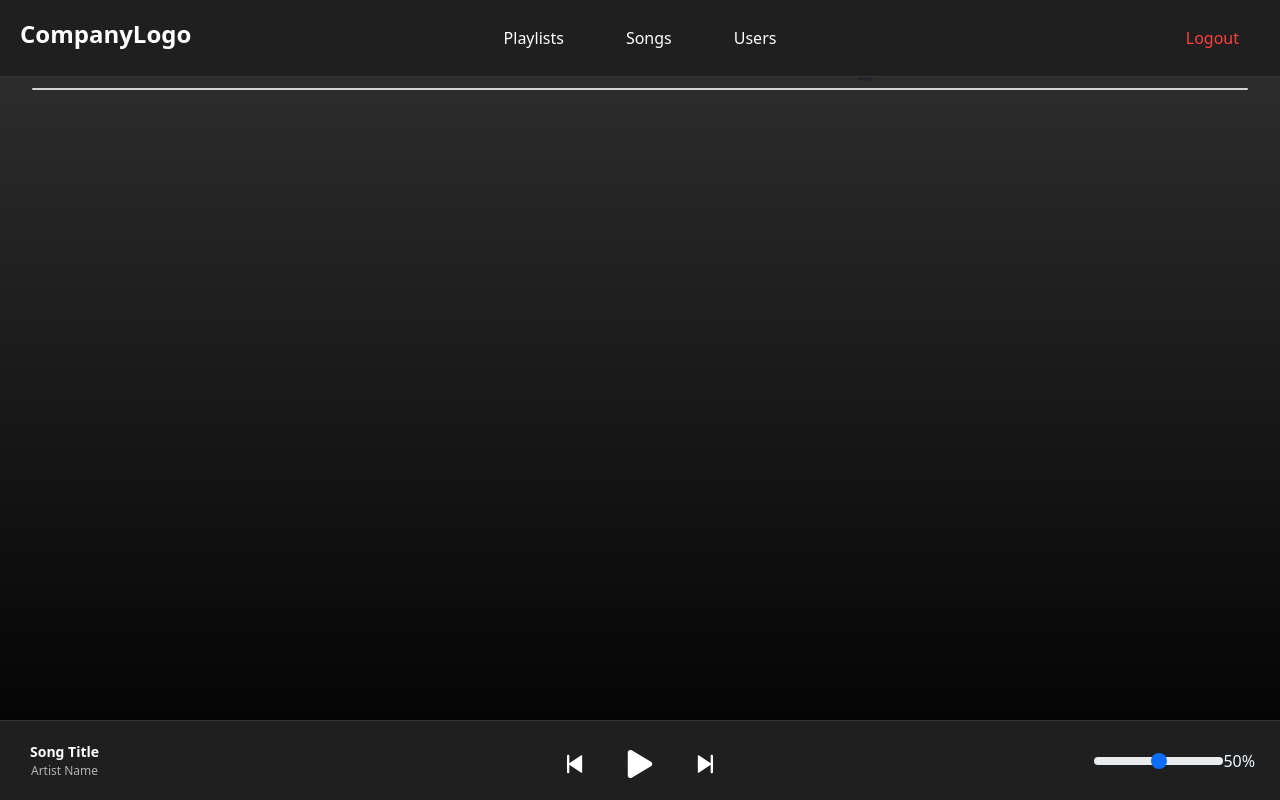
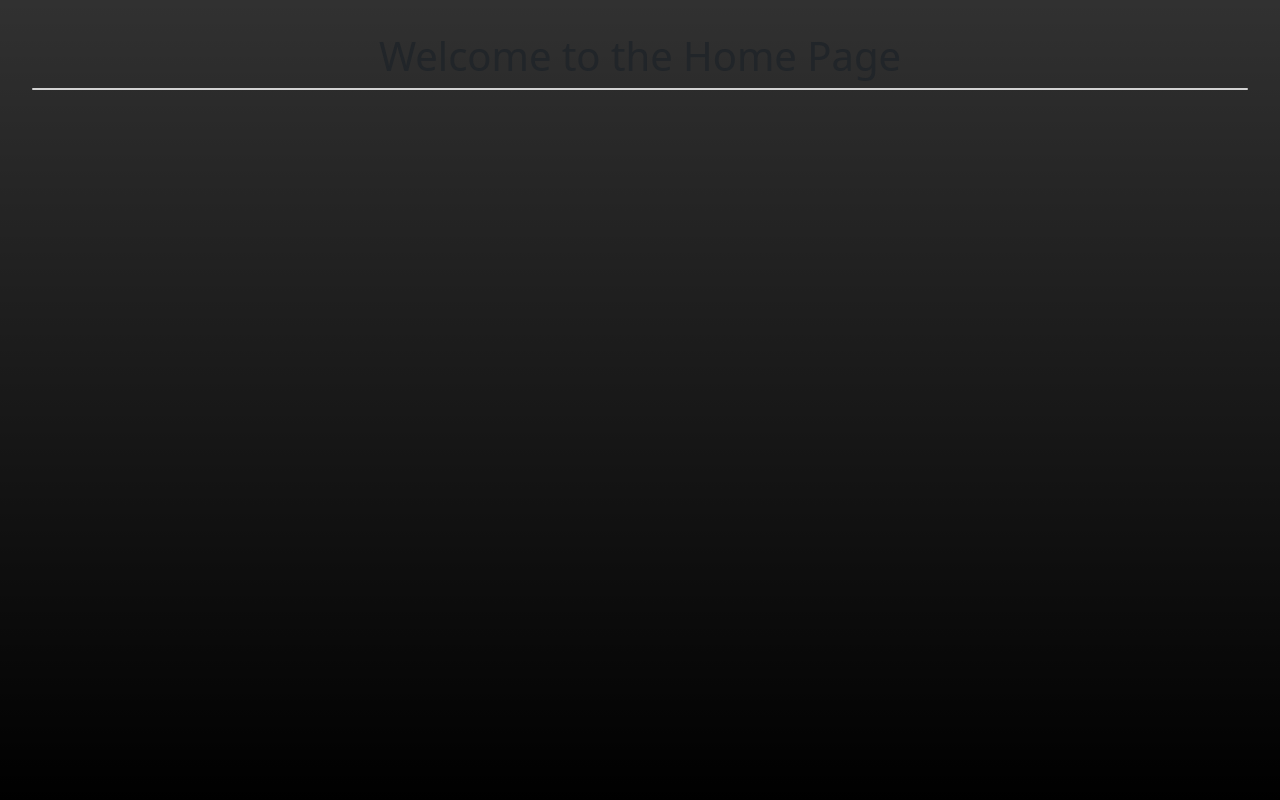
Before and after one commit to RevatureProject2MusicSharing/project2Frontend, a React (Vite) app: page / in a window 1280 px wide. Built offline with nearby package versions, Linux system fonts and the light colour scheme.

Commit message:
getting rid of home directories

```diff
--- a/src/App.tsx
+++ b/src/App.tsx
@@ -19,7 +19,7 @@ function App() {
           <Routes>
             <Route path="/login" element={<Login/>} />
             <Route path="/register" element ={<Register/>} />
-            <Route path="/" element={<PrivateRoute><Home/></PrivateRoute>}/>
+            <Route path="/" element={<Home/>}/>
             <Route path="/songs" element ={<PrivateRoute><Songs/></PrivateRoute>} />
             <Route path="/users" element = {<PrivateRoute roles={["Admin"]}><User/></PrivateRoute>}></Route>
           </Routes>
--- a/src/Components/home/home.tsx
+++ b/src/Components/home/home.tsx
@@ -1,6 +1,6 @@
 import { useState } from 'react'
-import reactLogo from '../assets/react.svg'
-import '../App.css'
+
+
 
 function Home() {
   const [count, setCount] = useState(0)
@@ -11,7 +11,7 @@ function Home() {
         <a href="https://vite.dev" target="_blank">
         </a>
         <a href="https://react.dev" target="_blank">
-          <img src={reactLogo} className="logo react" alt="React logo" />
+
         </a>
       </div>
       <h1>Vite + React</h1>
--- a/src/PrivateRoute.tsx
+++ b/src/PrivateRoute.tsx
@@ -3,6 +3,7 @@ import { useAppContext } from "./Components/AppContext/AppContext";
 import { ReactNode } from "react";
 import SongBar from "./Components/SongBar/SongBar";
 import Navbar from "./Components/NavBar/NavBar";
+import Cookies from "js-cookie";
 
 
 export const PrivateRoute = ({children, roles}:{children:ReactNode; roles?:string[]}) => {
```
